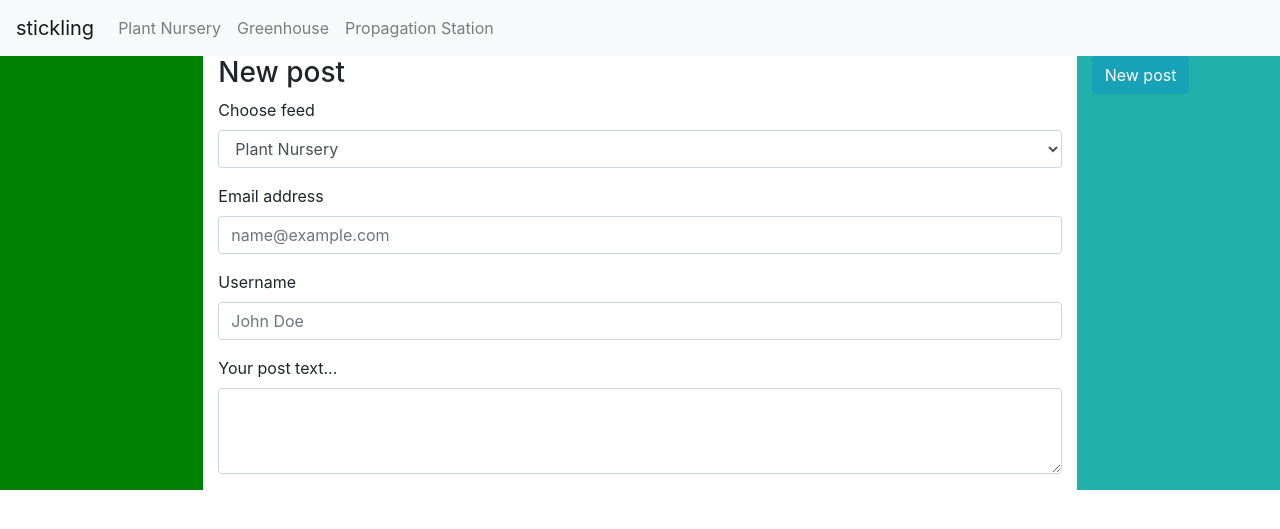
After one commit to alvzed/stickling, a Flask app: page /new_post in a window 1280 px wide. The commit adds this page. Shown: the top 529 px of the page. Run offline with Flask 2, Linux system fonts and the light colour scheme; some libraries are stand-ins or nearby versions.

Commit message:
add a button and view for making new posts

```diff
--- a/app.py
+++ b/app.py
@@ -34,6 +34,11 @@ def plant_nursery():
                            posts=mongo.db.post.find())
 
 
+@app.route('/new_post')
+def new_post():
+    return render_template('new_post.html')
+
+
 if __name__ == '__main__':
     app.run(host=os.environ.get('IP'),
             port=int(os.environ.get('PORT')),
--- a/templates/base.html
+++ b/templates/base.html
@@ -42,7 +42,7 @@
         </div>
 
         <div id="rightSideBar" class="col-2">
-
+            <a class="btn btn-info" href="{{ url_for('new_post') }}">New post</a>
         </div>
       </div> <!-- row -->
     </section>
--- /dev/null
+++ b/templates/new_post.html
@@ -0,0 +1,35 @@
+{% extends 'base.html' %}
+{% block content %}
+
+<h3>New post</h3>
+
+<form>
+
+    <div class="form-group">
+    <label for="feed_select">Choose feed</label>
+    <select class="form-control" id="feed_select">
+      <option>Plant Nursery</option>
+      <option>Greenhouse</option>
+      <option>Propagation Station</option>
+    </select>
+  </div>
+
+  <div class="form-group">
+    <label for="emailaddress">Email address</label>
+    <input type="email" class="form-control" id="emailaddress" placeholder="name@example.com">
+  </div>
+
+    <div class="form-group">
+    <label for="username">Username</label>
+    <input type="text" class="form-control" id="username" placeholder="John Doe">
+  </div>
+
+
+  <div class="form-group">
+    <label for="post_description">Your post text...</label>
+    <textarea class="form-control" id="post_description" rows="3"></textarea>
+  </div>
+</form>
+
+
+{% endblock %}
```
